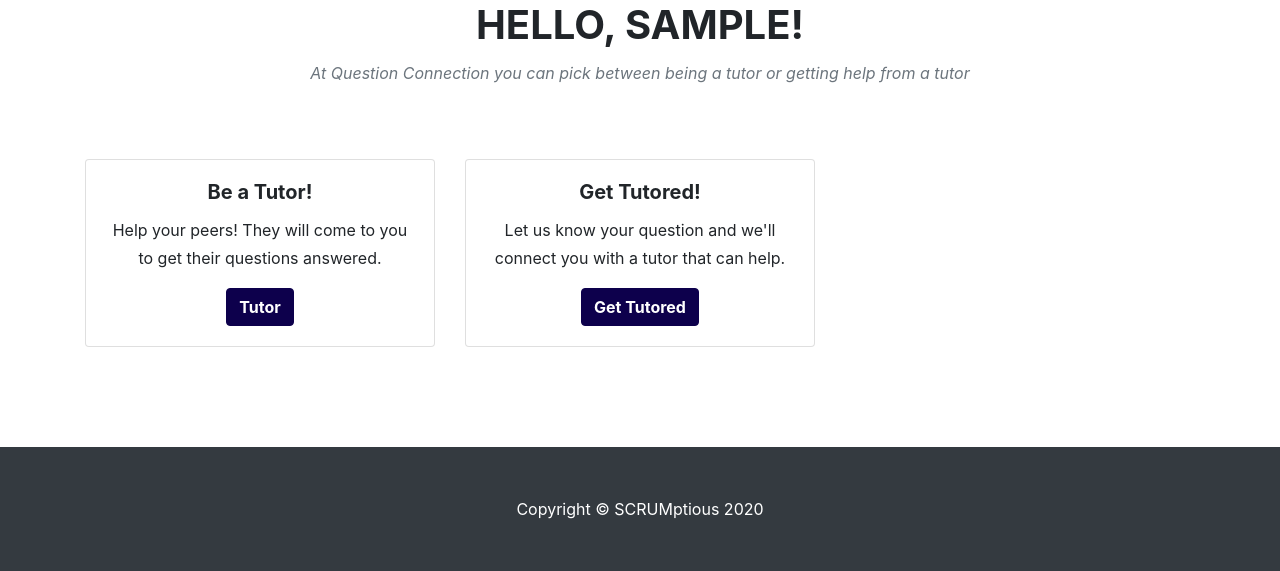
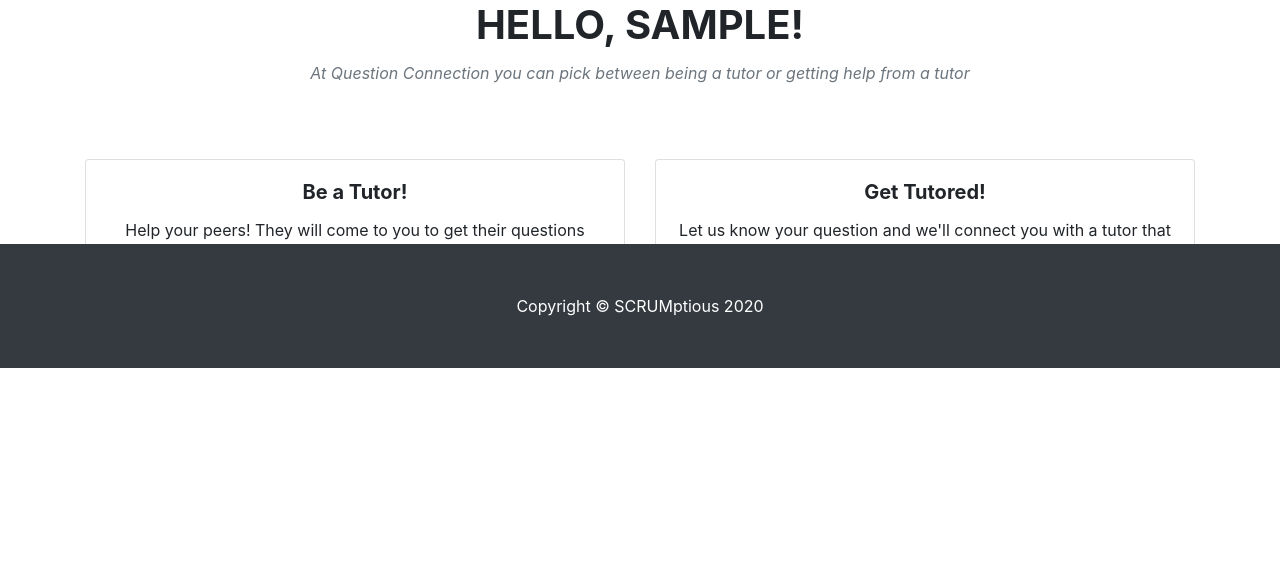
Before and after one commit to msb5pe/quick_tutor, a Django app: page /login/authflow/ in a window 1280 px wide. Shown: the part 432-1003 px from the top of the page. After the commit the page ends 800 px from the top, so only its background shows below. Run offline with Django 3.2, Linux system fonts and the light colour scheme; the visitor is signed in with stand-in values (Sample User, id 1); parts of the project's set-up code (start-up, migrations or seed data) failed here and were passed over; some libraries are stand-ins or nearby versions.

Commit message:
Fixed is_tutor page

```diff
--- a/login/templates/base.html
+++ b/login/templates/base.html
@@ -67,7 +67,7 @@
 {% endblock %}
 
   <!-- Footer -->
-  <footer class="py-5 bg-dark">
+  <footer class="fixed-bottom py-5 bg-dark">
      <div class="container">
         <p class="m-0 text-center text-white">Copyright &copy; SCRUMptious 2020</p>
      </div>
--- a/login/templates/login/is_tutor.html
+++ b/login/templates/login/is_tutor.html
@@ -11,7 +11,7 @@
         <div class="row">
           <div class="col-lg-12 text-center">
             <img class="img-fluid" width="500" height="300" src="{% static 'login/img/tutor_form/welcome_tutor.jpg' %}" alt="image created by pikisuperstar - www.freepik.com" >
-            <h2 class="section-heading text-uppercase">Hello, {{ user.username }}!</h2>
+            <h2 class="section-heading text-uppercase">Hello, {{ user.first_name }}!</h2>
             <h3 class="section-subheading text-muted">At Question Connection you can pick between being a tutor or getting help from a tutor</h3>
             </div>
         </div>
@@ -22,7 +22,7 @@
 
       <div class="container" align="center">
         <div class="row" align="center">
-          <div class="col-sm-4 text-center" align="center">
+          <div class="col-sm-6 text-center" align="center">
               <div class="card" align="center">
                 <div class="card-body">
                   <h5 class="card-title">Be a Tutor!</h5>
@@ -31,7 +31,7 @@
                 </div>
               </div>
           </div>
-            <div class="col-sm-4 text-center" align="center">
+            <div class="col-sm-6 text-center" align="center">
               <div class="card" align="center">
                 <div class="card-body">
                   <h5 class="card-title">Get Tutored!</h5>
```
Also changed, not shown: login/forms.py (+6 -1 lines).
